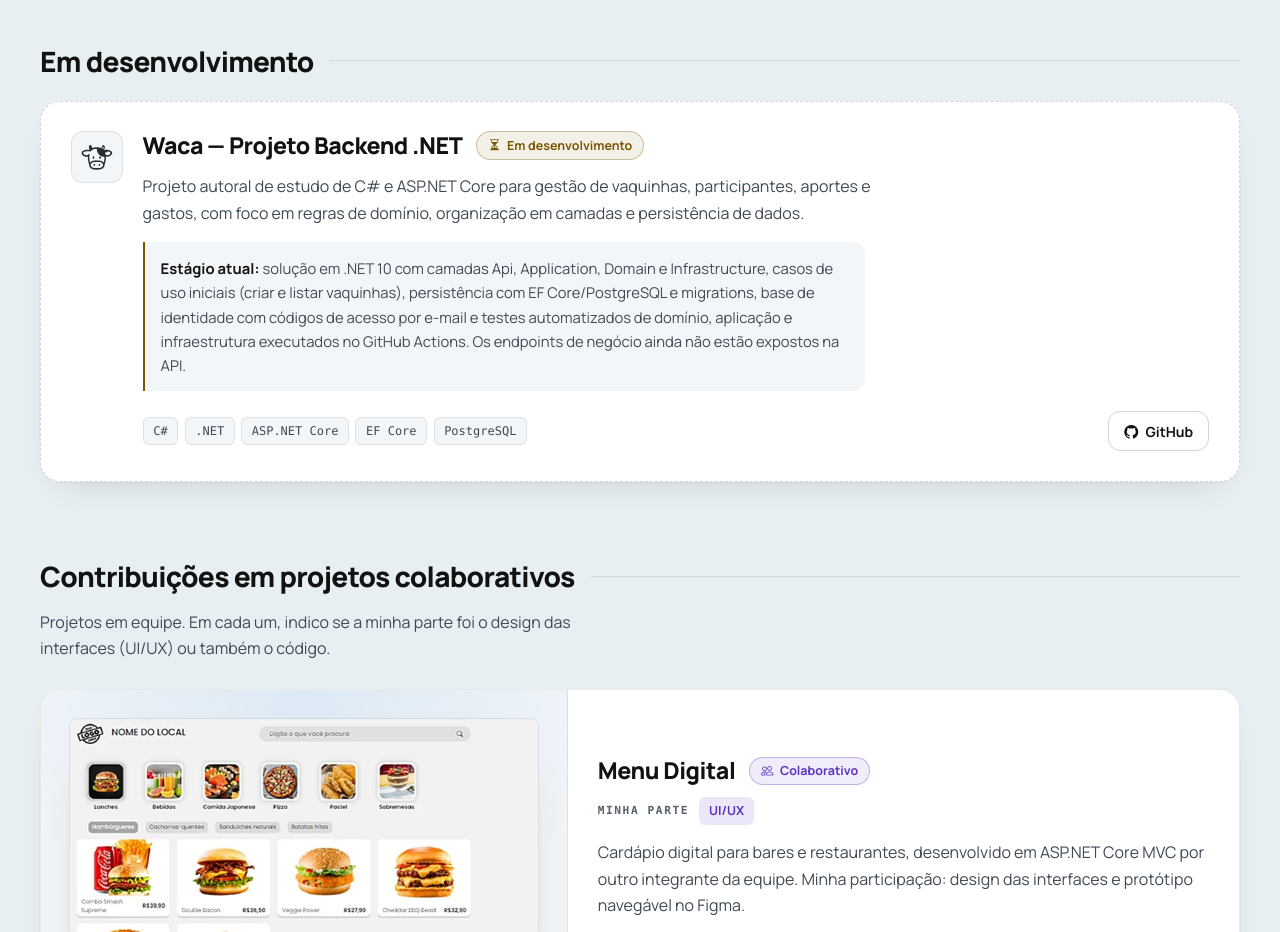
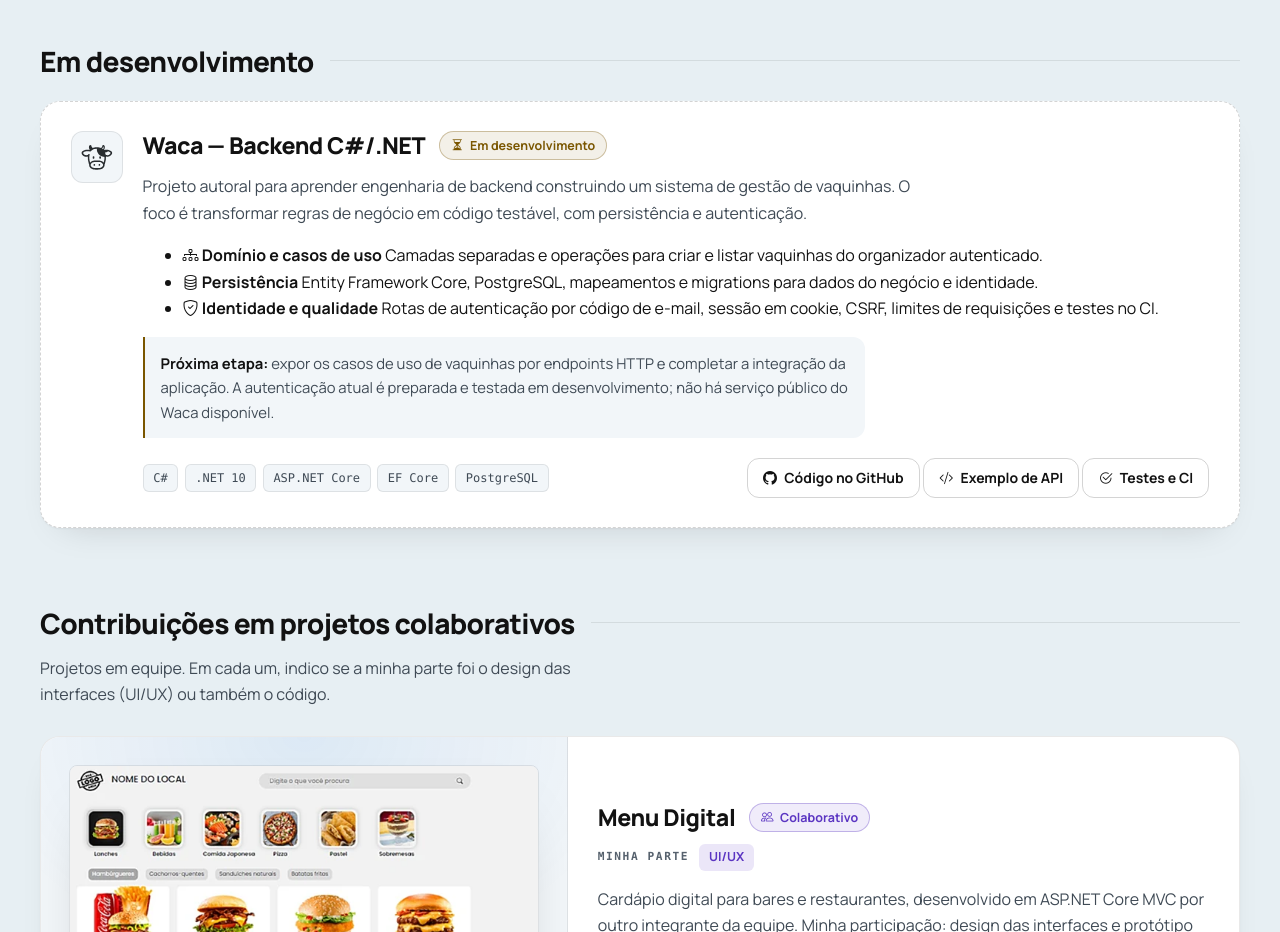
Before and after one commit to GuiFurlaneti/portfolio, a plain HTML site: page index.html in a window 1280 px wide. Shown: the part 3520-4452 px from the top of the page. Drawn offline with nearby package versions, Linux system fonts and the light colour scheme.

Commit message:
feat(portfolio): present verified Waca backend capabilities

```diff
--- a/index.html
+++ b/index.html
@@ -301,20 +301,38 @@
                     <img src="img/logos-projetos/waca-logo.svg" alt="" class="waca-logo" width="52" height="52" loading="lazy">
                     <div class="waca-corpo">
                         <div class="projeto-titulo">
-                            <h4 class="projeto-nome" id="waca-titulo">Waca — Projeto Backend .NET</h4>
+                            <h4 class="projeto-nome" id="waca-titulo">Waca — Backend C#/.NET</h4>
                             <span class="badge badge-dev"><i class="bi bi-hourglass-split" aria-hidden="true"></i>Em desenvolvimento</span>
                         </div>
-                        <p>Projeto autoral de estudo de C# e ASP.NET Core para gestão de vaquinhas, participantes, aportes e gastos, com foco em regras de domínio, organização em camadas e persistência de dados.</p>
-                        <p class="projeto-status"><strong>Estágio atual:</strong> solução em .NET 10 com camadas Api, Application, Domain e Infrastructure, casos de uso iniciais (criar e listar vaquinhas), persistência com EF Core/PostgreSQL e migrations, base de identidade com códigos de acesso por e-mail e testes automatizados de domínio, aplicação e infraestrutura executados no GitHub Actions. Os endpoints de negócio ainda não estão expostos na API.</p>
+                        <p>Projeto autoral para aprender engenharia de backend construindo um sistema de gestão de vaquinhas. O foco é transformar regras de negócio em código testável, com persistência e autenticação.</p>
+                        <ul class="waca-evidencias" aria-label="Implementações verificáveis do Waca">
+                            <li>
+                                <strong><i class="bi bi-diagram-3" aria-hidden="true"></i> Domínio e casos de uso</strong>
+                                <span>Camadas separadas e operações para criar e listar vaquinhas do organizador autenticado.</span>
+                            </li>
+                            <li>
+                                <strong><i class="bi bi-database" aria-hidden="true"></i> Persistência</strong>
+                                <span>Entity Framework Core, PostgreSQL, mapeamentos e migrations para dados do negócio e identidade.</span>
+                            </li>
+                            <li>
+                                <strong><i class="bi bi-shield-check" aria-hidden="true"></i> Identidade e qualidade</strong>
+                                <span>Rotas de autenticação por código de e-mail, sessão em cookie, CSRF, limites de requisições e testes no CI.</span>
+                            </li>
+                        </ul>
+                        <p class="projeto-status"><strong>Próxima etapa:</strong> expor os casos de uso de vaquinhas por endpoints HTTP e completar a integração da aplicação. A autenticação atual é preparada e testada em desenvolvimento; não há serviço público do Waca disponível.</p>
                         <div class="waca-rodape">
                             <ul class="tags" aria-label="Tecnologias">
                                 <li class="tag">C#</li>
-                                <li class="tag">.NET</li>
+                                <li class="tag">.NET 10</li>
                                 <li class="tag">ASP.NET Core</li>
                                 <li class="tag">EF Core</li>
                                 <li class="tag">PostgreSQL</li>
                             </ul>
-                            <a href="https://github.com/GuiFurlaneti/Waca" class="link-acao" target="_blank" rel="noopener noreferrer"><i class="bi bi-github" aria-hidden="true"></i> GitHub<span class="visually-hidden"> (abre em nova aba)</span></a>
+                            <div class="waca-links">
+                                <a href="https://github.com/GuiFurlaneti/Waca" class="link-acao" target="_blank" rel="noopener noreferrer"><i class="bi bi-github" aria-hidden="true"></i> Código no GitHub<span class="visually-hidden"> (abre em nova aba)</span></a>
+                                <a href="https://github.com/GuiFurlaneti/Waca/blob/main/Waca.Api/Autenticacao/EndpointsDeAutenticacao.cs" class="link-acao" target="_blank" rel="noopener noreferrer"><i class="bi bi-code-slash" aria-hidden="true"></i> Exemplo de API<span class="visually-hidden"> (abre em nova aba)</span></a>
+                                <a href="https://github.com/GuiFurlaneti/Waca/actions/workflows/dotnet-ci.yml" class="link-acao" target="_blank" rel="noopener noreferrer"><i class="bi bi-check2-circle" aria-hidden="true"></i> Testes e CI<span class="visually-hidden"> (abre em nova aba)</span></a>
+                            </div>
                         </div>
                     </div>
                 </article>
```
